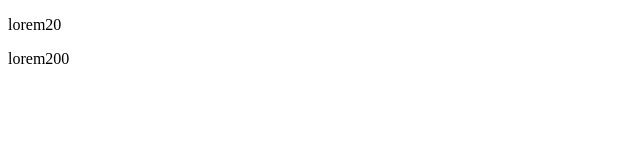
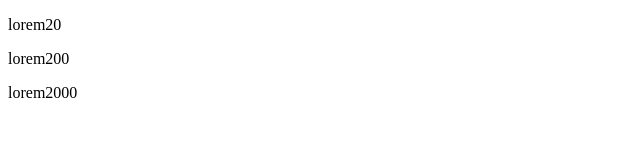
Before and after one commit to Keerthanakeerthu2000/git2, a plain HTML site: page index.html in a window 1280 px wide. Shown: the full height of the page, 0-640 px from the left. Drawn offline with Linux system fonts and the light colour scheme.

Commit message:
Update index.html

```diff
--- a/index.html
+++ b/index.html
@@ -8,5 +8,6 @@
 <body>
     <p>lorem20</p>
     <p>lorem200</p>
+    <p>lorem2000</p>
 </body>
 </html>
```
